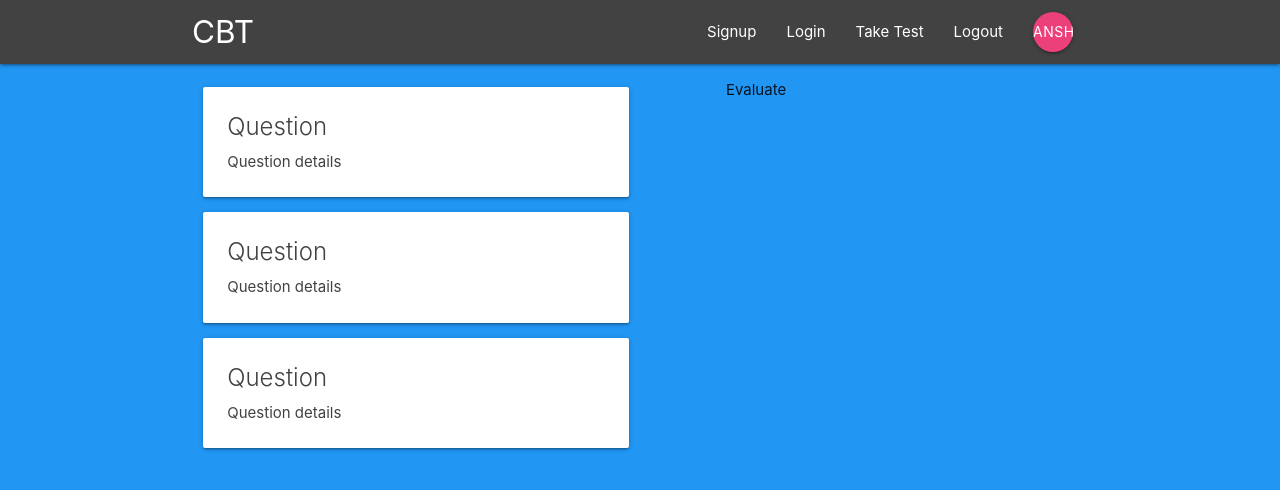
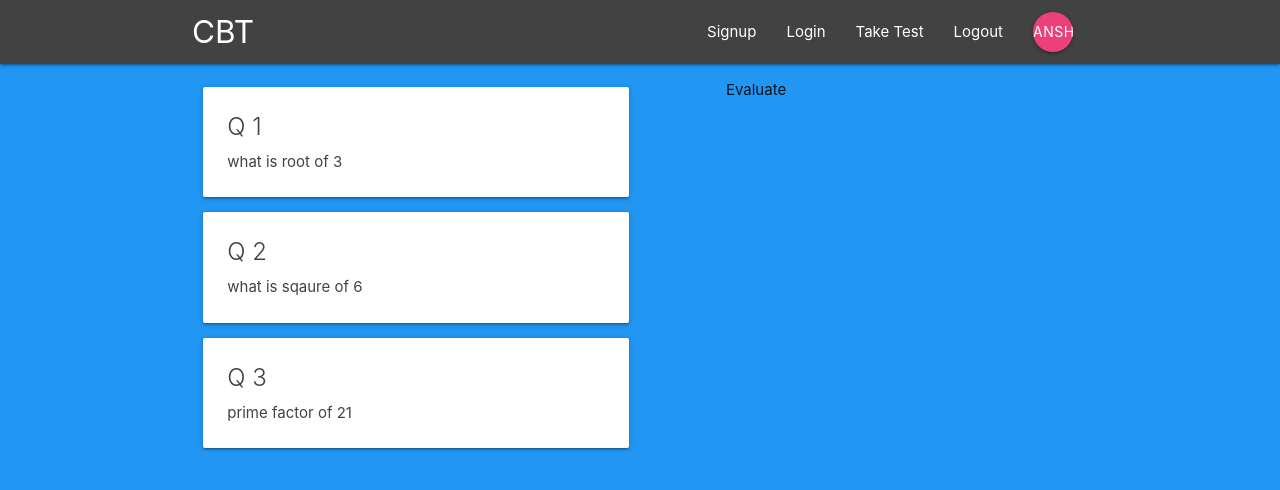
Before and after one commit to Anshu-rai89/OnlineAssement-Frontend, a React (Create React App) app: page / in a window 1280 px wide. Shown: the top 490 px of the page. Built offline with nearby package versions, Linux system fonts and the light colour scheme.

Commit message:
added auth question root reducers

```diff
--- a/package.json
+++ b/package.json
@@ -8,8 +8,10 @@
     "@testing-library/user-event": "^7.2.1",
     "react": "^16.13.1",
     "react-dom": "^16.13.1",
+    "react-redux": "^7.2.0",
     "react-router-dom": "^5.1.2",
-    "react-scripts": "3.4.1"
+    "react-scripts": "3.4.1",
+    "redux": "^4.0.5"
   },
   "scripts": {
     "start": "react-scripts start",
--- a/src/App.js
+++ b/src/App.js
@@ -23,4 +23,6 @@ function App() {
   );
 }
 
+
+
 export default App;
--- a/src/components/dashbord/dashbord.js
+++ b/src/components/dashbord/dashbord.js
@@ -1,14 +1,18 @@
 import React from 'react';
+import {connect}  from 'react-redux';
+
 import QuestionList from '../project/projectlist';
 class Dashbord extends React.Component
 {
     render()
     {
+        const {questions}=this.props;
+        console.log(questions);
         return (
             <div className='dashboard container'>
                 <div className="row">
                   <div className="col s12 m6">
-                      <QuestionList />
+                      <QuestionList  questions={questions}/>
                   </div>
                   <div className="col s12 m5 offset-m1">
                      <p>Evaluate</p>
@@ -19,4 +23,10 @@ class Dashbord extends React.Component
     }
 }
 
-export default Dashbord;
+const mapSateToProps= (state)=>
+{   const questions={
+                 questions:state.question.questions
+            }
+    return questions;
+}
+export default connect(mapSateToProps)(Dashbord);
--- a/src/components/project/projectlist.js
+++ b/src/components/project/projectlist.js
@@ -1,30 +1,24 @@
 import React from  'react';
 
 
-const QuestionList=()=>
+const QuestionList=(props)=>
 {
+    const questions=props.questions;
     return (
+
         <div className="questionlist section">
-        <div className="card question-info">
-            <div className="card-content grey-text text-darken-3">
-                 <span className="card-title"> Question</span>
-                 <p className="inner">Question details</p>
+            {questions && questions.map(question=>{
+                return (
+                    <div className="card question-info">
+                    <div className="card-content grey-text text-darken-3">
+                         <span className="card-title"> {question.title}</span>
+                         <p className="inner">{question.content}</p>
+                    </div>
+                   </div>
+                );
+            })}
             </div>
-           </div>
-           <div className="card question-info">
-            <div className="card-content grey-text text-darken-3">
-                 <span className="card-title"> Question</span>
-                 <p>Question details</p>
-            </div>
-            </div>
-             <div className="card question-info">
-             <div className="card-content grey-text text-darken-3">
-                  <span className="card-title"> Question</span>
-                  <p>Question details</p>
-             </div>
-             </div>
 
-       </div>
     )
 }
 
--- a/src/index.js
+++ b/src/index.js
@@ -1,12 +1,16 @@
 import React from 'react';
 import ReactDOM from 'react-dom';
+import {createStore}  from 'redux';
+import {Provider}  from 'react-redux';
+
 import './index.css';
 import App from './App';
+import rootReducer from './store/reducer/rootreducer';
 
-
+const store=createStore(rootReducer);
 ReactDOM.render(
   <React.StrictMode>
-    <App />
+    <Provider  store={store} ><App  /></Provider>
   </React.StrictMode>,
   document.getElementById('root')
 );
--- /dev/null
+++ b/src/store/reducer/authreducer.js
@@ -0,0 +1,9 @@
+const initialState={};
+
+const authReducer=(state=initialState,action)=>
+{
+    return state;
+}
+
+
+export default authReducer;
--- /dev/null
+++ b/src/store/reducer/questionreducer.js
@@ -0,0 +1,28 @@
+const initialState={
+
+    questions:[
+    {
+        id:1,
+        title:'Q 1',
+        content:'what is root of 3'
+    },
+    {
+        id:2,
+        title:'Q 2',
+        content:'what is sqaure of 6'
+    },
+    {
+        id:1,
+        title:'Q 3',
+        content:"prime factor of 21"
+    }
+]
+};
+
+const questionReducer=(state=initialState,action)=>
+{
+    return state;
+}
+
+
+export default questionReducer;
--- /dev/null
+++ b/src/store/reducer/rootreducer.js
@@ -0,0 +1,14 @@
+import {combineReducers} from 'redux';
+
+import authReducer from './authreducer';
+import questionReducer from './questionreducer';
+
+
+const rootReducer=combineReducers({
+    auth:authReducer,
+    question:questionReducer
+}
+);
+
+
+export default rootReducer;
```
Also changed, not shown: 1 other file (tests, documents, lock files or other folders).
